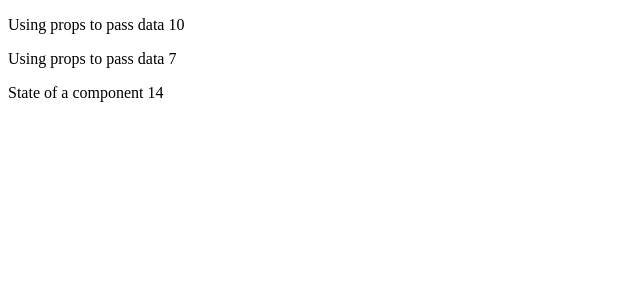
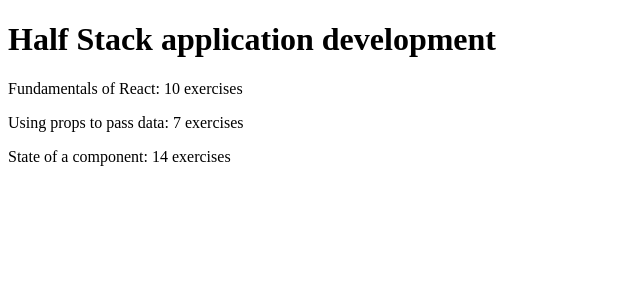
Before and after one commit to falvarezz139/fullstack_fer, a React (Vite) app: page / in a window 1280 px wide. Shown: the top 300 px of the page, without its empty margins (0-640 px from the left). Built offline with nearby package versions, Linux system fonts and the light colour scheme.

Commit message:
ejercicfio 1.3

```diff
--- a/src/App.jsx
+++ b/src/App.jsx
@@ -1,22 +1,47 @@
+const Part1 = ({ name, exercises }) => {
+  return (
+    <p>
+      {name}: {exercises} exercises
+    </p>
+  );
+};
+const Part2 = ({ name, exercises }) => {
+  return (
+    <p>
+      {name}: {exercises} exercises
+    </p>
+  );
+};
+
+const Part3 = ({ name, exercises }) => {
+  return (
+    <p>
+      {name}: {exercises} exercises
+    </p>
+  );
+};
+
 const App = () => {
-  const parts = [
-    { name: "Fundamentals of React", exercises: 10 },
-    { name: "Using props to pass data", exercises: 7 },
-    { name: "State of a component", exercises: 14 },
-  ];
+  const course = "Half Stack application development";
+  const part1 = {
+    name: "Fundamentals of React",
+    exercises: 10,
+  };
+  const part2 = {
+    name: "Using props to pass data",
+    exercises: 7,
+  };
+  const part3 = {
+    name: "State of a component",
+    exercises: 14,
+  };
 
-  const Part = ({ name, exercises }) => {
-    return (
-      <p>
-        {name} {exercises}
-      </p>
-    );
-  };
   return (
     <div>
-      <Part name={parts[1].name} exercises={parts[0].exercises} />
-      <Part name={parts[1].name} exercises={parts[1].exercises} />
-      <Part name={parts[2].name} exercises={parts[2].exercises} />
+      <h1>{course}</h1>
+      <Part1 name={part1.name} exercises={part1.exercises} />
+      <Part2 name={part2.name} exercises={part2.exercises} />
+      <Part3 name={part3.name} exercises={part3.exercises} />
     </div>
   );
 };
```
